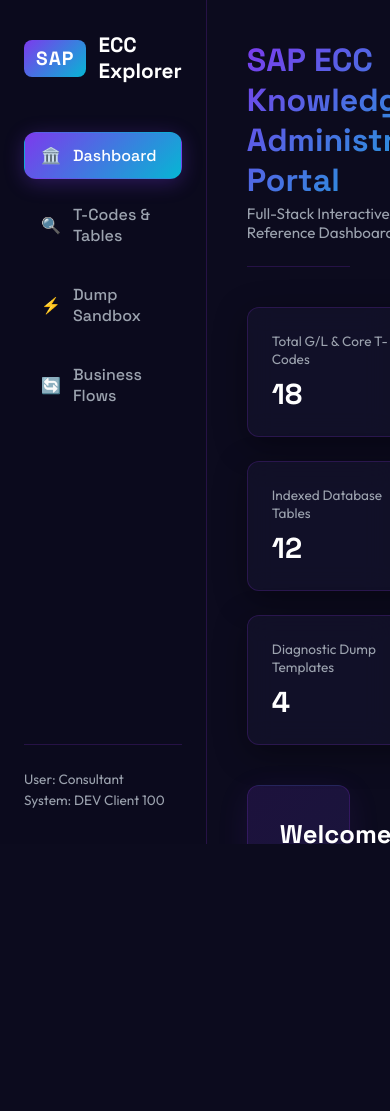
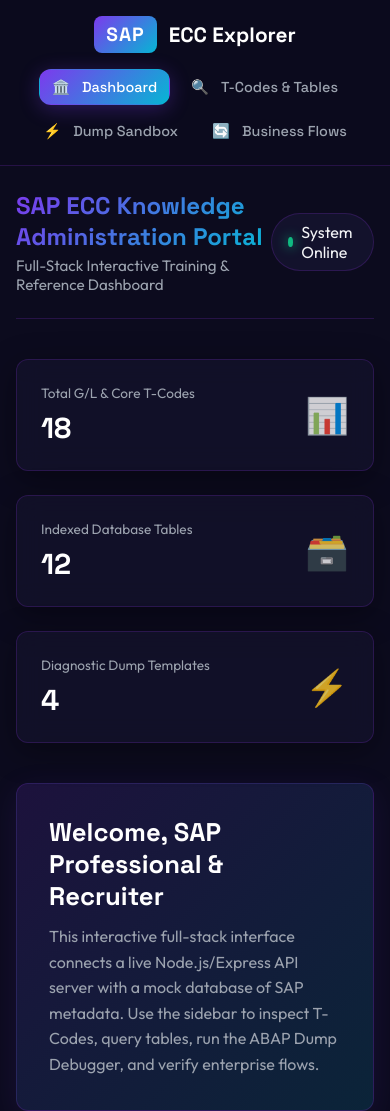
Before and after one commit to vedikamanjarekar/SAP, a website: page public/index.html in a window 390 px wide. Shown: the top 1111 px of the page. Before the commit the page ends 844 px from the top, so only its background shows below. Drawn offline with Linux system fonts and the light colour scheme; no server answers.

```diff
--- a/package.json
+++ b/package.json
@@ -8,6 +8,7 @@
   },
   "dependencies": {
     "cors": "^2.8.5",
+    "dotenv": "^17.4.2",
     "express": "^4.21.2"
   },
   "author": "Vedika Manjarekar",
--- a/public/app.js
+++ b/public/app.js
@@ -1,4 +1,12 @@
-const API_BASE = window.location.origin;
+const getApiBase = () => {
+  if (window.ENV && window.ENV.API_URL) return window.ENV.API_URL;
+  if (window.location.hostname === 'localhost' || window.location.hostname === '127.0.0.1') {
+    // If frontend is running on a different port locally, connect to backend on 5000
+    if (window.location.port !== '5000') return 'http://localhost:5000';
+  }
+  return window.location.origin;
+};
+const API_BASE = getApiBase();
 
 // Tab Navigation Logic
 const navButtons = document.querySelectorAll('.nav-btn');
--- a/public/index.html
+++ b/public/index.html
@@ -205,6 +205,7 @@
       </div>
     </main>
   </div>
+  <script src="/config.js"></script>
   <script src="app.js"></script>
 </body>
 </html>
--- a/public/style.css
+++ b/public/style.css
@@ -641,3 +641,57 @@ td code {
   font-size: 0.85rem;
   font-weight: 600;
 }
+
+/* Mobile Responsiveness Improvements */
+@media (max-width: 768px) {
+  .app-container {
+    flex-direction: column;
+  }
+
+  .sidebar {
+    width: 100%;
+    border-right: none;
+    border-bottom: 1px solid var(--panel-border);
+    padding: 1rem;
+    flex-direction: row;
+    flex-wrap: wrap;
+    align-items: center;
+  }
+
+  .sidebar-logo {
+    margin-bottom: 1rem;
+    width: 100%;
+    justify-content: center;
+  }
+
+  .sidebar-nav {
+    flex-direction: row;
+    flex-wrap: wrap;
+    justify-content: center;
+    gap: 8px;
+    width: 100%;
+  }
+
+  .nav-btn {
+    padding: 8px 12px;
+    font-size: 0.9rem;
+  }
+
+  .sidebar-footer {
+    display: none;
+  }
+
+  .main-content {
+    padding: 1.5rem 1rem;
+    height: auto;
+    overflow-y: visible;
+  }
+
+  .header-title h1 {
+    font-size: 1.5rem;
+  }
+
+  .stats-grid {
+    grid-template-columns: 1fr;
+  }
+}
```
Also changed, not shown: server.js (+8 -0 lines), 2 other files.
